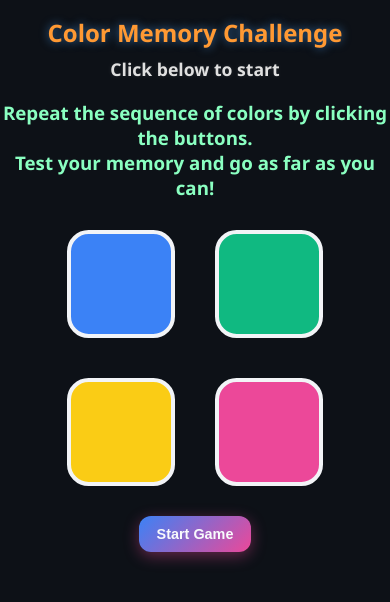
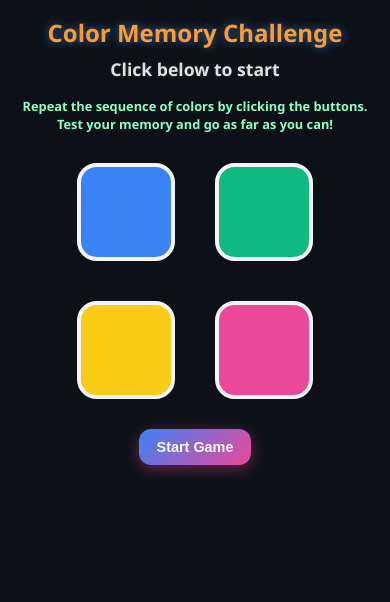
Before and after one commit to Pratham21223/Simon-says, a plain HTML site: page index.html in a window 390 px wide. Drawn offline with Linux system fonts and the light colour scheme.

Commit message:
Add files via upload

```diff
--- a/style.css
+++ b/style.css
@@ -122,10 +122,13 @@ h3{
     h2 {
         font-size: 1.1rem;
     }
+    h3{
+        font-size: 0.8rem;
+    }
 
     .btn {
-        width: 140px;
-        height: 140px;
+        width: 120px;
+        height: 120px;
         border-width: 6px;
         margin: 10px;
     }
@@ -139,8 +142,8 @@ h3{
 
 @media (max-width: 480px) {
     .btn {
-        width: 100px;
-        height: 100px;
+        width: 90px;
+        height: 90px;
         border-width: 4px;
     }
 
```
